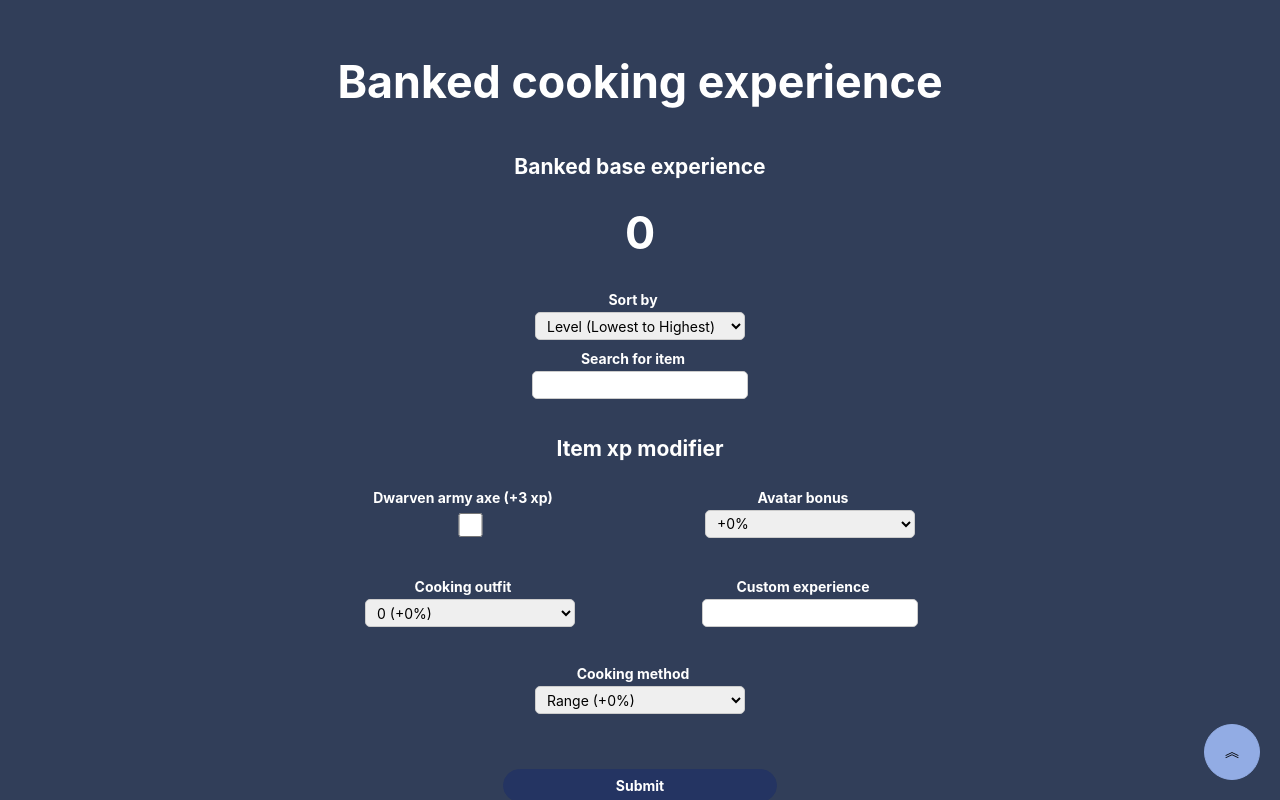
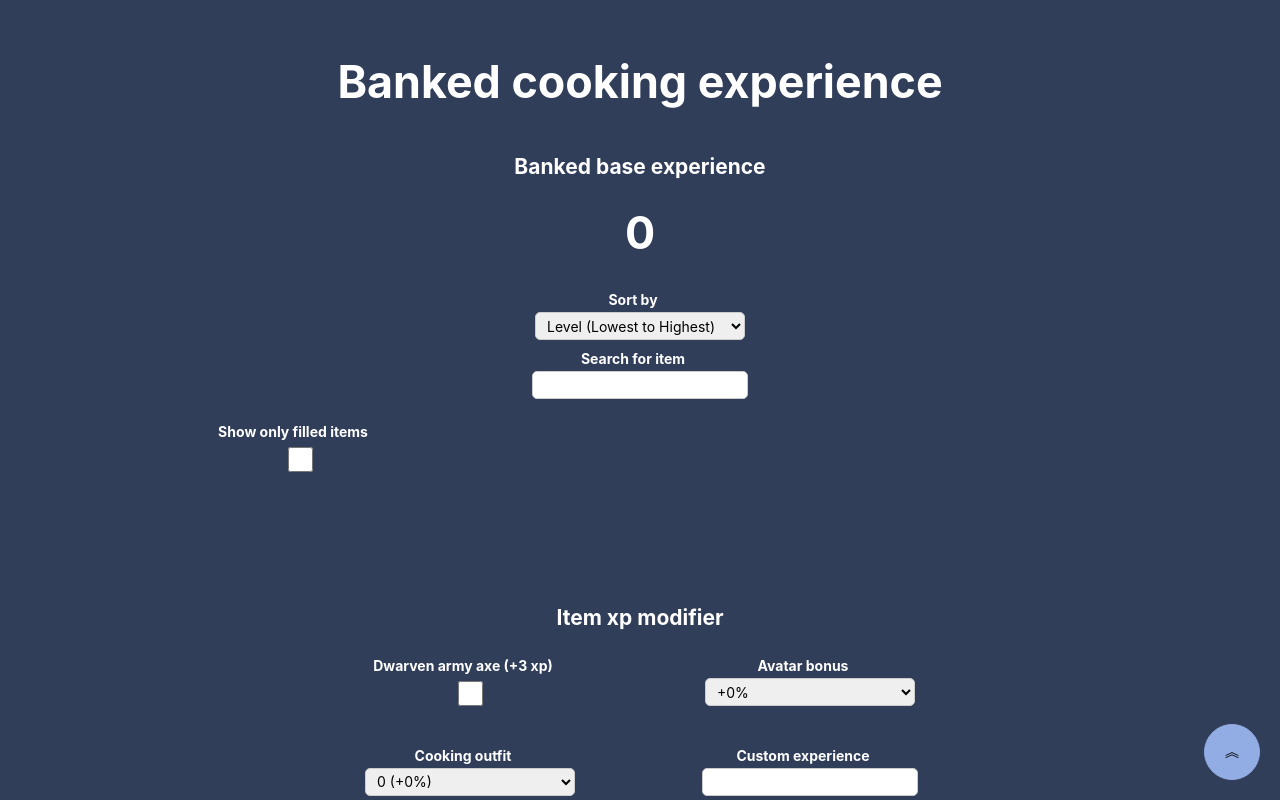
Before and after one commit to CristobalHdz/banked-experience-app, a React (Vite) app: page /welcome in a window 1280 px wide. Shown: the top 800 px of the page. Built offline with nearby package versions, Linux system fonts and the light colour scheme.

Commit message:
Add filter to only show items that have been filled

```diff
--- a/src/components/ItemData/ItemListContainer.jsx
+++ b/src/components/ItemData/ItemListContainer.jsx
@@ -28,6 +28,12 @@ const filterItemArray = (filterValue, itemArray) => {
     : itemArray;
 };
 
+const filterExistingValue = (filterExisting, itemArray) => {
+  return filterExisting
+    ? itemArray.filter((data) => data.amount.length > 0)
+    : itemArray;
+};
+
 const ItemListContainer = (props) => {
   let copyArray = [...itemInfo];
   const localStorageValue = JSON.parse(localStorage.getItem("ItemObjArray"));
@@ -48,6 +54,10 @@ const ItemListContainer = (props) => {
 
           if (index > -1) {
             storageAmount = localStorageValue[index].amount;
+          }
+
+          if (props.filterExisting && !storageAmount) {
+            return;
           }
         }
 
--- /dev/null
+++ b/src/components/ItemXpMutations/ExistingItemFilter.jsx
@@ -0,0 +1,27 @@
+import { useRef } from "react";
+
+import ItemModifier from "./ItemModifier";
+
+const ExistingItemFilter = (props) => {
+  const filterExistingRef = useRef();
+
+  const searchHandler = () => {
+    props.onFilterExisting(filterExistingRef.current.checked);
+  };
+
+  return (
+    <form onChange={searchHandler}>
+      <ItemModifier
+        id="ExistingFilter"
+        ref={filterExistingRef}
+        label="Show only filled items"
+        typeInput="input"
+        input={{
+          type: "checkbox",
+        }}
+      />
+    </form>
+  );
+};
+
+export default ExistingItemFilter;
--- a/src/components/ItemXpMutations/ItemXpMutationsContainer.jsx
+++ b/src/components/ItemXpMutations/ItemXpMutationsContainer.jsx
@@ -5,6 +5,7 @@ import DropdownSort from "../UiHelpers/DropdownSort";
 import ItemSearch from "./ItemSearch";
 import ItemXpModifiers from "./ItemXpModifiers";
 import ItemXpContext from "../../store/itemXp-context";
+import ExistingItemFilter from "./ExistingItemFilter";
 
 const ItemXpMutationsContainer = (props) => {
   const xpModCtx = useContext(ItemXpContext);
@@ -19,6 +20,10 @@ const ItemXpMutationsContainer = (props) => {
 
   const searchHandler = (selectValue) => {
     props.filterHandler(selectValue);
+  };
+
+  const filterExistingHandler = (selectValue) => {
+    props.filterExistingHandler(selectValue);
   };
 
   const dropDownData = [
@@ -41,6 +46,9 @@ const ItemXpMutationsContainer = (props) => {
       <Grid item xs={12} md={6} marginBottom="1rem">
         <ItemSearch onFilterText={searchHandler} />
       </Grid>
+      <Grid item xs={12} md={6} justifyContent="center" marginBottom="1rem">
+        <ExistingItemFilter onFilterExisting={filterExistingHandler} />
+      </Grid>
       <Grid item xs={12}>
         <h2>Item xp modifier</h2>
         <ItemXpModifiers onAddToXpMod={addToXpModHandler} />
--- a/src/views/Mainview.jsx
+++ b/src/views/Mainview.jsx
@@ -13,6 +13,7 @@ import ScrollBtn from "../components/UiHelpers/ScrollBtn";
 const Mainview = () => {
   const [sortValue, setSortValue] = useState(0);
   const [filterValue, setFilterValue] = useState("");
+  const [filterExisting, setFilterExisting] = useState("");
   const itemCtx = useContext(itemContext);
   const { totalItemXp, bonusXpMod } = itemCtx;
   const minXpToShow = 9;
@@ -28,6 +29,10 @@ const Mainview = () => {
 
   const filterHandler = (value) => {
     setFilterValue(value);
+  };
+
+  const filterExistingHandler = (value) => {
+    setFilterExisting(value);
   };
 
   const showBonusXp = bonusXpMod !== shownBaseXp && bonusXpMod > minXpToShow;
@@ -54,6 +59,7 @@ const Mainview = () => {
         <ItemXpMutationsContainer
           sortHandler={sortHandler}
           filterHandler={filterHandler}
+          filterExistingHandler={filterExistingHandler}
         />
       </Grid>
 
@@ -62,7 +68,11 @@ const Mainview = () => {
       </Grid>
 
       <Grid container justifyContent="center">
-        <ItemListContainer filterValue={filterValue} sortValue={sortValue} />
+        <ItemListContainer
+          filterValue={filterValue}
+          sortValue={sortValue}
+          filterExisting={filterExisting}
+        />
       </Grid>
 
       <ScrollBtn />
```
